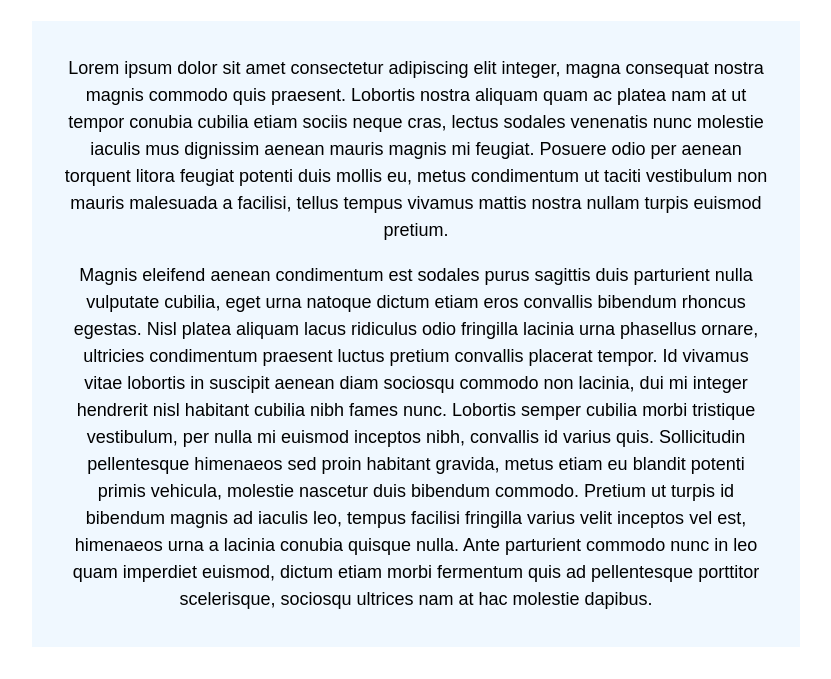
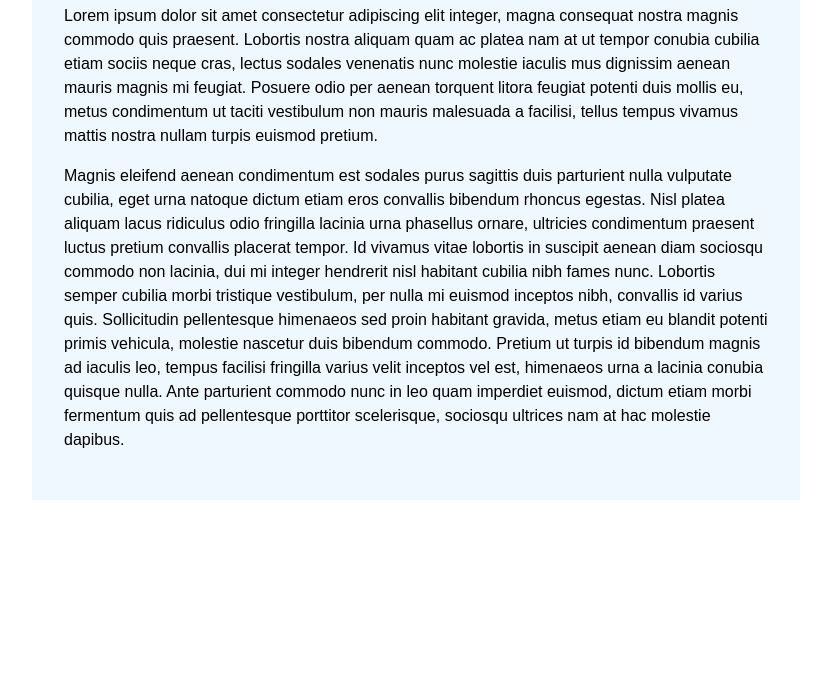
Before and after one commit to MejanH/web-design-html-css-tutorial, a plain HTML site: page index.html in a window 1280 px wide. Shown: the part 215-894 px from the top of the page, without its empty margins (224-1055 px from the left). After the commit the page ends 800 px from the top, so only its background shows below. Drawn offline with Linux system fonts and the light colour scheme.

Commit message:
Update index.html

```diff
--- a/index.html
+++ b/index.html
@@ -5,19 +5,19 @@
     <style>
       body {
         width: 60%;
-        margin: auto;
-        text-align: center;
-        font-size: large;
         line-height: 1.5;
+        margin-left: auto;
+        margin-right: auto;
         font-family: sans-serif;
       }
       h1 {
+        text-align: center;
         padding: 2.5rem;
         background-color: darkslategray;
         color: white;
       }
-      .article {
-        padding: 1rem 2rem 1rem 2rem;
+      .paragraph {
+        padding: 2rem;
         background-color: aliceblue;
         margin-bottom: 2rem;
       }
@@ -26,7 +26,7 @@
   <body>
     <h1>How to Design a HTML Web Page With CSS</h1>
 
-    <div class="article">
+    <div class="paragraph">
       <p>
         Lorem ipsum dolor sit amet consectetur adipiscing elit integer, magna
         consequat nostra magnis commodo quis praesent. Lobortis nostra aliquam
```
